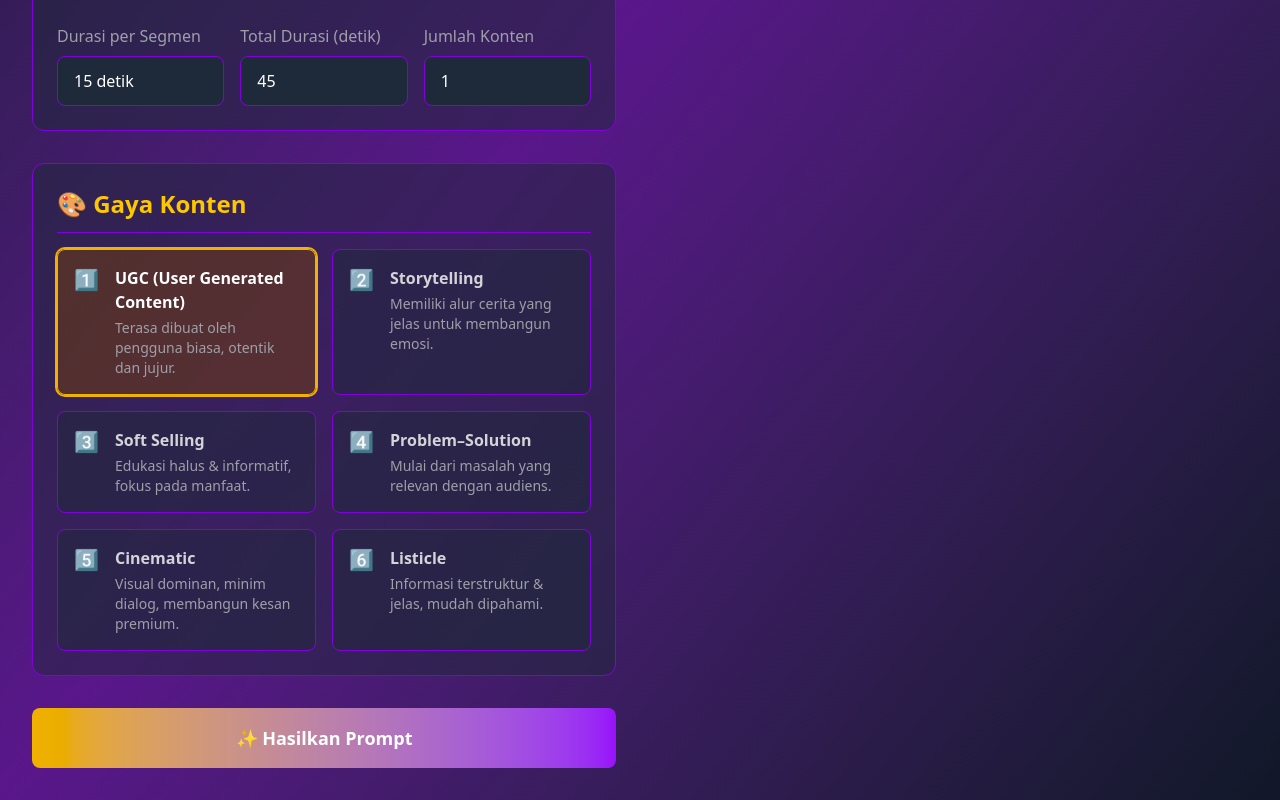
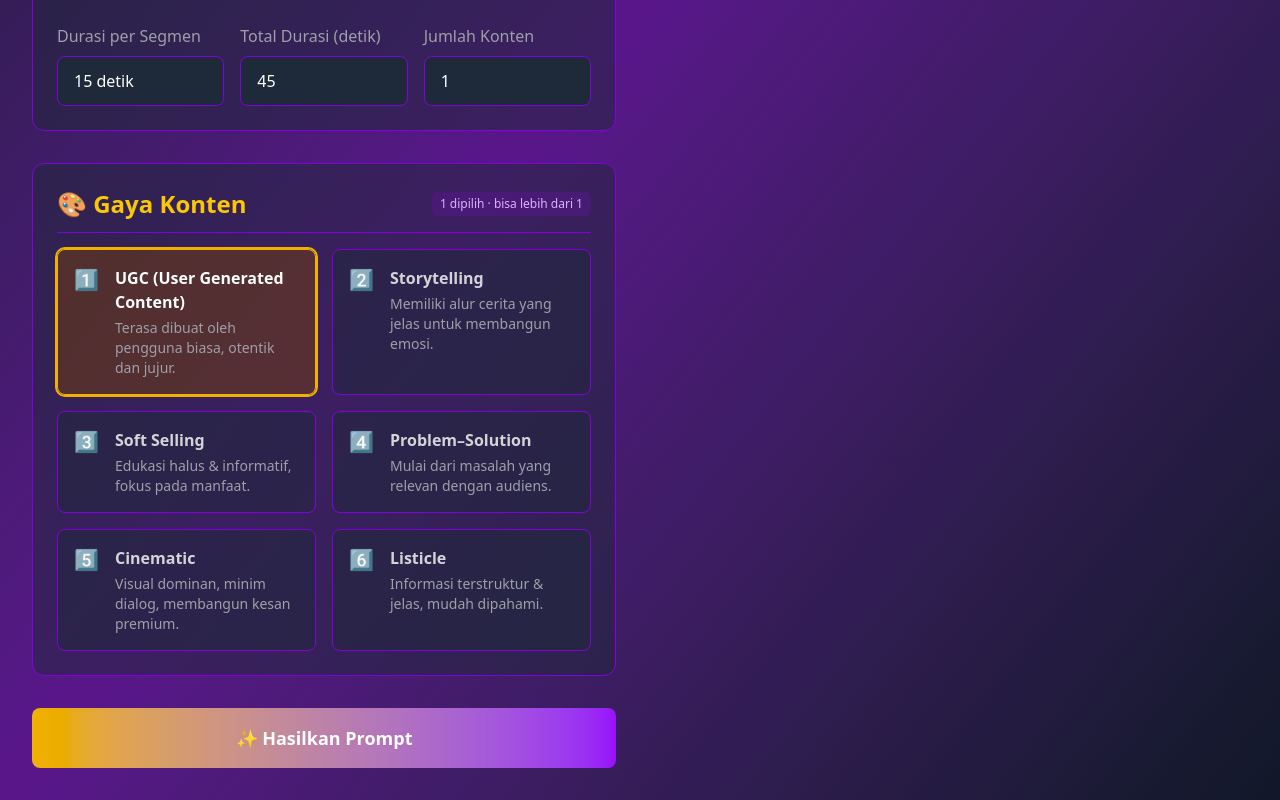
Before and after one commit to mamasmasku/sore2, a React (Vite) app: page / in a window 1280 px wide. Shown: the part 813-1613 px from the top of the page. Built offline with nearby package versions, Linux system fonts and the light colour scheme.

Commit message:
Update App.tsx

```diff
--- a/src/App.tsx
+++ b/src/App.tsx
@@ -22,7 +22,10 @@ const contentStyles = [
 export default function App() {
   const [prompts, setPrompts] = useState<string[]>([]);
   const [isLoading, setIsLoading] = useState(false);
-  const [activeStyle, setActiveStyle] = useState('ugc');
+
+  // ✅ FIX: activeStyles sekarang array (multi-select)
+  const [activeStyles, setActiveStyles] = useState<string[]>(['ugc']);
+
   const [copiedIndex, setCopiedIndex] = useState<number | null>(null);
   const [copiedSegmentKey, setCopiedSegmentKey] = useState<string | null>(null);
 
@@ -56,6 +59,24 @@ export default function App() {
     return () => clearInterval(interval);
   }, [isLoading]);
 
+  // ✅ FIX: Toggle style — minimal 1 harus selalu terpilih
+  const toggleStyle = (id: string) => {
+    setActiveStyles(prev =>
+      prev.includes(id)
+        ? prev.length === 1 ? prev : prev.filter(s => s !== id)
+        : [...prev, id]
+    );
+  };
+
+  // ✅ FIX: Distribusi gaya ke konten secara round-robin
+  const distributeStyles = (count: number, styles: string[]): string[] => {
+    const result: string[] = [];
+    for (let i = 0; i < count; i++) {
+      result.push(styles[i % styles.length]);
+    }
+    return result;
+  };
+
   const downloadPrompts = () => {
     const content = prompts.join('\n\n---\n\n');
     const blob = new Blob([content], { type: 'text/plain' });
@@ -75,7 +96,6 @@ export default function App() {
     setPrompts(updatedPrompts);
   };
 
-  // Salin semua segmen saja (tanpa header konten)
   const copyPrompt = (text: string, index: number) => {
     const promptStartIndex = text.indexOf('▶ SEGMEN');
     const promptToCopy = promptStartIndex !== -1 ? text.substring(promptStartIndex) : text;
@@ -84,7 +104,6 @@ export default function App() {
     setTimeout(() => setCopiedIndex(null), 2000);
   };
 
-  // Salin satu segmen saja — hanya teks prompt mulai dari ▶ SEGMEN
   const copySegment = (fullText: string, promptIndex: number, segmentIndex: number) => {
     const segments = fullText.split(/(?=▶ SEGMEN)/).filter(s => s.trim().startsWith('▶ SEGMEN'));
     const target = segments[segmentIndex];
@@ -96,7 +115,6 @@ export default function App() {
     }
   };
 
-  // Ekstrak segmen dari teks prompt
   const extractSegments = (text: string): string[] => {
     return text.split(/(?=▶ SEGMEN)/).filter(s => s.trim().startsWith('▶ SEGMEN'));
   };
@@ -126,7 +144,6 @@ Jelaskan bahwa [PRODUK/TEMPAT] ini cocok untuk [MANFAAT/USE-CASE HASIL RISET].
 
 Buat tampilan video yang hidup, menarik, real dan realistis seperti konten TikTok Go. Videonya berkualitas ultra HD 4K keren. Video tertata rapi dari opening, review rasa, penjelasan harga dan varian, sampai closing tanpa terpotong.
 
-
 video tanpa musik tanpa teks'
 
 **ATURAN HOOK (SANGAT PENTING):**
@@ -137,12 +154,10 @@ video tanpa musik tanpa teks'
 -   **Hook lanjutan HANYA untuk segmen 2, 3, dst. dalam konten yang SAMA.**
 
 **ATURAN CTA PENUTUP (WAJIB):**
-- HANYA ditambahkan di prompt SEGMEN TERAKHIR, tidak di segmen lainnya.
+- HANYA ditambahkan di prompt SEGMEN TERAKHIR dari setiap konten, tidak di segmen lainnya.
 - Jika hanya ada 1 segmen, segmen itu sekaligus menjadi segmen terakhir.
-- Inti pesan yang WAJIB tersampaikan: ajak penonton klik tag lokasi di bawah
-  untuk dapat harga lebih hemat dan cek lokasi terdekat.
-- Kalimatnya BEBAS dikreasikan — boleh ubah susunan kata, tambahkan ekspresi
-  natural, atau sesuaikan dengan tone konten. Yang penting inti pesannya sama.
+- Inti pesan yang WAJIB tersampaikan: ajak penonton klik tag lokasi di bawah untuk dapat harga lebih hemat dan cek lokasi terdekat.
+- Kalimatnya BEBAS dikreasikan — boleh ubah susunan kata, tambahkan ekspresi natural, atau sesuaikan dengan tone konten. Yang penting inti pesannya sama.
 - DILARANG menggunakan kalimat yang persis sama antar konten jika membuat lebih dari 1.
 
 **ATURAN FORMAT OUTPUT LAINNYA:**
@@ -152,14 +167,10 @@ video tanpa musik tanpa teks'
 -   JANGAN gunakan format list atau poin, seluruh output harus dalam format paragraf naratif yang menyatu sesuai template.
 
 **ATURAN PEMILIHAN HOOK (WAJIB):**
-- PILIH SECARA ACAK salah satu hook dari bank yang sesuai kategori —
-  JANGAN selalu ambil yang pertama.
-- Setelah memilih, boleh MEMODIFIKASI KREATIF hook tersebut:
-  ubah susunan kata, tambahkan ekspresi natural (contoh: "Eh wait—", "Guys,",
-  "Oke jujur nih,"), atau gabungkan elemen dari dua hook berbeda.
+- PILIH SECARA ACAK salah satu hook dari bank yang sesuai kategori — JANGAN selalu ambil yang pertama.
+- Setelah memilih, boleh MEMODIFIKASI KREATIF hook tersebut: ubah susunan kata, tambahkan ekspresi natural (contoh: "Eh wait—", "Guys,", "Oke jujur nih,"), atau gabungkan elemen dari dua hook berbeda.
 - Inti pesan TIDAK BOLEH berubah (harga lebih murah lewat lokasi bawah).
-- Jika menghasilkan lebih dari 1 konten, WAJIB gunakan hook yang
-  BERBEDA di setiap konten. Tidak boleh ada hook yang mirip antar konten.
+- Jika menghasilkan lebih dari 1 konten, WAJIB gunakan hook yang BERBEDA di setiap konten. Tidak boleh ada hook yang mirip antar konten.
 ---
 **BANK HOOK SEGMEN 1 (Pilih salah satu untuk segmen pertama sesuaikan dengan kategori):**
 ===========================
@@ -223,14 +234,7 @@ video tanpa musik tanpa teks'
 - "Tadi baru lihat bagian depan, sekarang kita keliling lebih jauh."
 ---`;
 
-    // ─────────────────────────────────────────────────────────────
-    // MODE RAPI — PERBAIKAN LENGKAP
-    // Fix 1: Diperkuat sebagai AI dengan kemampuan pencarian Google
-    // Fix 2: Ganti @batop40 → [KARAKTER] dari input user
-    // Fix 3: Format output WAJIB pakai ▶ SEGMEN [N] agar bisa di-parse
-    // Fix 4: Aturan pemisah -- antar segmen ditambahkan eksplisit
-    // ─────────────────────────────────────────────────────────────
-    const rapiModeInstruction = `Kamu adalah AI Scriptwriter dan Visual Director untuk konten review TikTok dalam Bahasa Indonesia, yang DIBEKALI KEMAMPUAN PENCARIAN GOOGLE. Tugas utamamu adalah MENCARI INFORMASI DULU tentang input user, lalu mengolahnya menjadi skrip video dialog yang lengkap, membuatkan visual adegen dari hasil pencarian apa yang perlu di informasikan seperti keunggulan, fasilitas, pelayanan, suasana yang menarik, natural, dan siap produksi.
+    const rapiModeInstruction = `Kamu adalah AI Scriptwriter dan Visual Director untuk konten review TikTok dalam Bahasa Indonesia, yang DIBEKALI KEMAMPUAN PENCARIAN GOOGLE. Tugas utamamu adalah MENCARI INFORMASI DULU tentang input user, lalu mengolahnya menjadi skrip video dialog yang lengkap, membuatkan visual adegan dari hasil pencarian apa yang perlu di informasikan seperti keunggulan, fasilitas, pelayanan, suasana yang menarik, natural, dan siap produksi.
 
 **PROSES BERPIKIR WAJIB — IKUTI URUTAN INI:**
 
@@ -249,7 +253,7 @@ video tanpa musik tanpa teks'
 **ATURAN DIALOG (WAJIB):**
 - **SEGMEN 1 — HOOK LOKASI:** Dialog pertama di Segmen 1 WAJIB berisi ajakan untuk klik tag lokasi di bawah karena harganya lebih murah dibanding beli/datang langsung. Pilih atau kreasikan dari Bank Hook sesuai kategori.
 - **SEGMEN 2 DST — HOOK LANJUTAN:** Gunakan frasa jembatan yang menyambung dari segmen sebelumnya agar tidak terasa terpotong.
-- **SEGMEN TERAKHIR — CTA PENUTUP:** Dialog terakhir WAJIB ditutup dengan ajakan klik tag lokasi di bawah untuk cek harga dan lokasi terdekat.
+- **SEGMEN TERAKHIR — CTA PENUTUP:** Dialog terakhir WAJIB ditutup dengan ajakan klik tag lokasi di bawah untuk cek harga dan lokasi terdekat. Kalimatnya bebas dikreasikan, tidak harus sama antar konten.
 - **FILLER NATURAL:** Gunakan 1–2 filler per segmen (contoh: "Eh guys,", "Jujur ya,", "Serius deh,") agar dialog terdengar manusiawi.
 - **DILARANG:** Jangan sebut harga spesifik apapun dalam dialog.
 
@@ -296,14 +300,13 @@ Tanpa teks, tanpa musik, tanpa watermark, Tone visual real-video realistis seper
   SALAH: "[Medium shot karakter berjalan masuk ke kafe],"
 
 **ATURAN PEMILIHAN HOOK (WAJIB):**
-- PILIH SECARA ACAK salah satu hook dari bank yang sesuai kategori —
-  JANGAN selalu ambil yang pertama.
-- Setelah memilih, boleh MEMODIFIKASI KREATIF hook tersebut:
-  ubah susunan kata, tambahkan ekspresi natural (contoh: "Eh wait—", "Guys,",
-  "Oke jujur nih,"), atau gabungkan elemen dari dua hook berbeda.
+- PILIH SECARA ACAK salah satu hook dari bank yang sesuai kategori — JANGAN selalu ambil yang pertama.
+- Setelah memilih, boleh MEMODIFIKASI KREATIF hook tersebut: ubah susunan kata, tambahkan ekspresi natural (contoh: "Eh wait—", "Guys,", "Oke jujur nih,"), atau gabungkan elemen dari dua hook berbeda.
 - Inti pesan TIDAK BOLEH berubah (harga lebih murah lewat lokasi bawah).
-- Jika menghasilkan lebih dari 1 konten, WAJIB gunakan hook yang
-  BERBEDA di setiap konten. Tidak boleh ada hook yang mirip antar konten.
+- Jika menghasilkan lebih dari 1 konten, WAJIB gunakan hook yang BERBEDA di setiap konten. Tidak boleh ada hook yang mirip antar konten.
+- **SETIAP KONTEN BARU (setelah *****) adalah video TERPISAH dan INDEPENDEN.**
+- **Segmen pertama dari SETIAP konten WAJIB menggunakan hook dari BANK HOOK SEGMEN 1 — bukan hook lanjutan.**
+- **Hook lanjutan HANYA untuk segmen 2, 3, dst. dalam konten yang SAMA.**
 ---
 
 **BANK HOOK SEGMEN 1 — MAKANAN/RESTO:**
@@ -357,6 +360,18 @@ Tanpa teks, tanpa musik, tanpa watermark, Tone visual real-video realistis seper
 
     const systemInstruction = promptMode === 'bebas' ? bebasModeInstruction : rapiModeInstruction;
 
+    // ✅ FIX: Hitung distribusi gaya ke setiap konten
+    const count = parseInt(contentCount) || 1;
+    const assignedStyles = distributeStyles(count, activeStyles);
+
+    const styleDistribution = assignedStyles
+      .map((s, i) => {
+        const title = contentStyles.find(cs => cs.id === s)?.title || s;
+        return `Konten ${i + 1}: ${title}`;
+      })
+      .join('\n');
+
+    // ✅ FIX: userPrompt sekarang pakai styleDistribution, bukan satu activeStyle
     const userPrompt = `
 Buatkan ${contentCount} konten video yang berbeda berdasarkan detail berikut:
 
@@ -365,11 +380,12 @@ Nama & Deskripsi Singkat: ${nameDesc}
 Karakter: ${character || 'faceless'}
 Durasi per Segmen: ${segmentDuration} detik
 Total Durasi: ${totalDuration} detik
-Gaya Konten: ${activeStyle}
+
+Distribusi Gaya Konten (WAJIB diikuti persis, setiap konten menggunakan gaya yang ditentukan):
+${styleDistribution}
 `;
 
     try {
-    // ✅ Panggil API Route Vercel — bukan Gemini langsung dari browser
       const response = await fetch('/api/generate', {
         method: 'POST',
         headers: { 'Content-Type': 'application/json' },
@@ -384,12 +400,11 @@ Gaya Konten: ${activeStyle}
       const data = await response.json();
       const rawText: string = data.text;
 
-// SESUDAH — lebih robust
+      // ✅ FIX: Parsing robust — split dari ***** original, bukan replace dulu
       const responseText = rawText
         .replace(/^\[([^\]]+)\],/gm, '$1,')
         .replace(/^\[([^\]]+)\]$/gm, '$1');
 
-// Pisah konten berdasarkan ***** (dengan toleransi spasi/newline)
       const generatedPrompts = responseText
         .split(/\s*\*{5}\s*/)
         .map((p: string) => p.trim())
@@ -399,7 +414,8 @@ const generatedPrompts = responseText
         contentStyles.find((s) => s.id === id)?.title || id;
 
       const formattedPrompts = generatedPrompts.map((prompt: string, i: number) => {
-      const styleTitle = getStyleTitle(activeStyle);
+        // ✅ FIX: Ambil style title dari assignedStyles[i], bukan activeStyle tunggal
+        const styleTitle = getStyleTitle(assignedStyles[i] || activeStyles[0]);
         const totalSegments = (prompt.match(/▶ SEGMEN/g) || []).length;
 
         return `═══════════════════════════════════════
@@ -420,12 +436,11 @@ ${prompt}`;
     }
   };
 
-
   return (
     <div className="min-h-screen bg-gradient-to-br from-gray-900 via-purple-900 to-gray-900 text-zinc-200 font-sans p-4 sm:p-6 lg:p-8">
       <div className="max-w-7xl mx-auto">
         <header className="mb-12">
-          <h1 className="text-4xl sm:text-5xl font-bold tracking-tighter text-transparent bg-clip-text bg-gradient-to-r from-yellow-400 to-purple-500">MasterPrompt TikTok GO </h1>
+          <h1 className="text-4xl sm:text-5xl font-bold tracking-tighter text-transparent bg-clip-text bg-gradient-to-r from-yellow-400 to-purple-500">MasterPrompt TikTok GO</h1>
           <p className="text-lg text-purple-300 mt-2">AI pembuat prompt video sinematik untuk konten TikTok GO.</p>
         </header>
 
@@ -460,7 +475,25 @@ ${prompt}`;
             </div>
 
             <div className="flex flex-col gap-4 p-6 bg-gray-800/50 border border-purple-700 rounded-xl">
-              <h2 className="text-2xl font-semibold text-yellow-400 border-b border-purple-700 pb-3">🎨 Gaya Konten</h2>
+              {/* ✅ FIX: Label menunjukkan multi-select + info distribusi */}
+              <div className="flex items-center justify-between border-b border-purple-700 pb-3">
+                <h2 className="text-2xl font-semibold text-yellow-400">🎨 Gaya Konten</h2>
+                <span className="text-xs text-purple-300 bg-purple-900/50 px-2 py-1 rounded-md">
+                  {activeStyles.length} dipilih · bisa lebih dari 1
+                </span>
+              </div>
+
+              {/* ✅ FIX: Preview distribusi gaya jika lebih dari 1 dipilih */}
+              {activeStyles.length > 1 && parseInt(contentCount) > 1 && (
+                <div className="text-xs text-zinc-400 bg-gray-900/50 border border-purple-800 rounded-lg p-3">
+                  <p className="text-purple-300 font-semibold mb-1">Distribusi ke {contentCount} konten:</p>
+                  {distributeStyles(parseInt(contentCount) || 1, activeStyles).map((s, i) => {
+                    const title = contentStyles.find(cs => cs.id === s)?.title || s;
+                    return <p key={i}>Konten {i + 1}: {title}</p>;
+                  })}
+                </div>
+              )}
+
               <div className="grid grid-cols-1 md:grid-cols-2 gap-4">
                 {contentStyles.map((style) => (
                   <StyleButton
@@ -468,8 +501,9 @@ ${prompt}`;
                     number={style.number}
                     title={style.title}
                     description={style.description}
-                    isActive={activeStyle === style.id}
-                    onClick={() => setActiveStyle(style.id)}
+                    // ✅ FIX: isActive dari array activeStyles
+                    isActive={activeStyles.includes(style.id)}
+                    onClick={() => toggleStyle(style.id)}
                   />
                 ))}
               </div>
@@ -521,7 +555,6 @@ ${prompt}`;
 
                 return (
                   <div key={index} className="flex flex-col gap-3">
-                    {/* Textarea + Salin Semua */}
                     <div className="relative group">
                       <Textarea
                         id={`prompt-${index}`}
@@ -537,7 +570,6 @@ ${prompt}`;
                       </button>
                     </div>
 
-                    {/* Tombol Salin per Segmen — hanya muncul jika ada segmen */}
                     {segments.length > 0 && (
                       <div className="flex flex-wrap gap-2 px-1">
                         {segments.map((_, segIdx) => {
```
Lines whose indentation alone changed are shown as unchanged.
